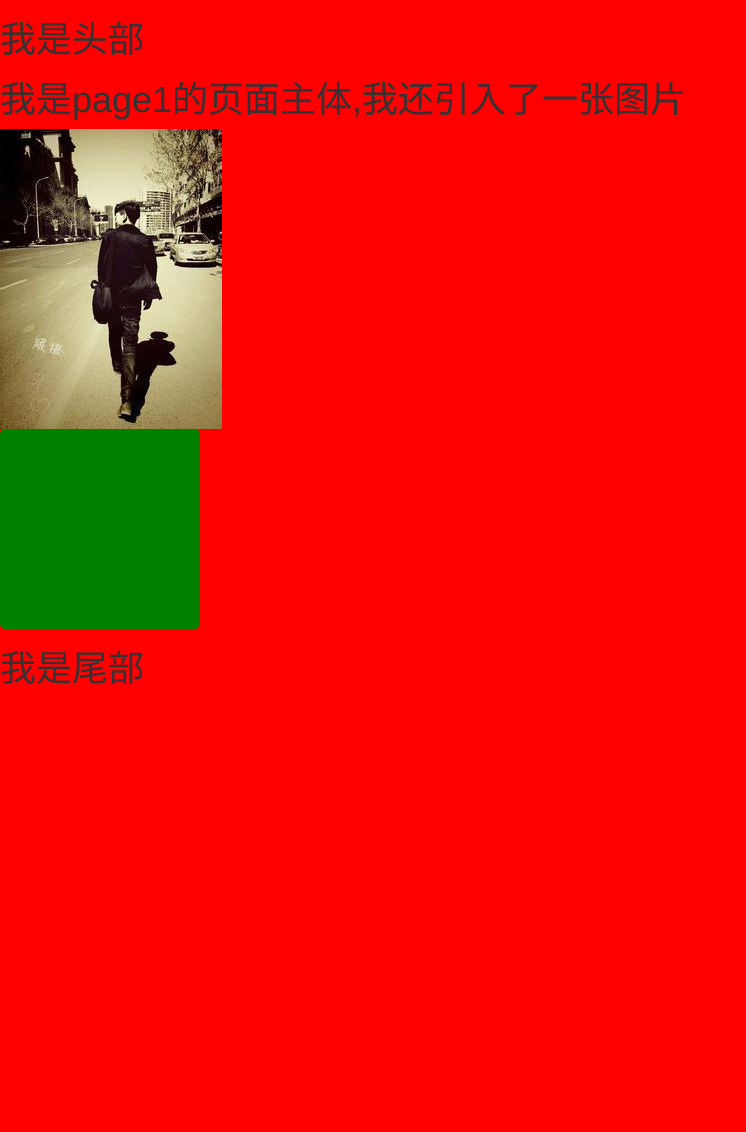
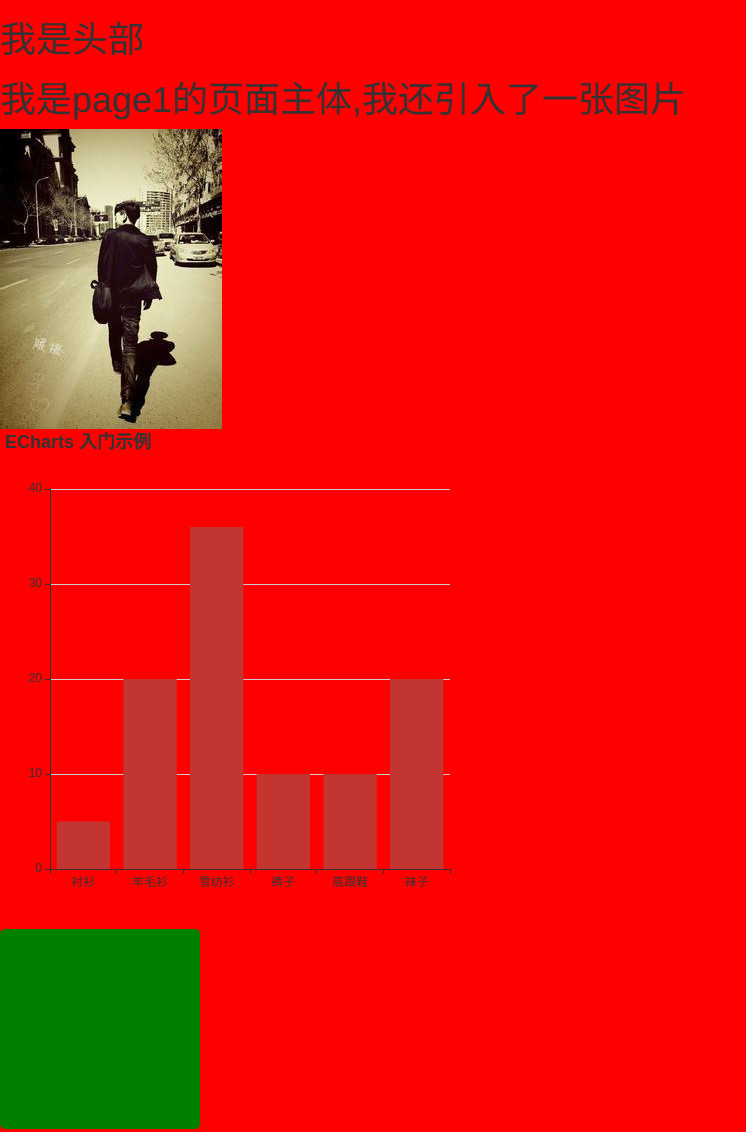
Before and after one commit to LiXingYv/webpacka, a website built with webpack: page page/page1.html in a window 1280 px wide. Shown: the top 1132 px of the page, without its empty margins (0-746 px from the left). Before the commit the page ends 800 px from the top, so only its background shows below. Built offline with nearby package versions, Linux system fonts and the light colour scheme.

Commit message:
优化公共代码提取

```diff
--- a/js/page1.js
+++ b/js/page1.js
@@ -5,9 +5,30 @@ import "../css/page1.css"
 import "../css/page1.less"
 import {baseUrl} from '../base/config/index.js'
 import Common from '../base/common/index.js'
-import {Device,Request,Native,Other,Str,Time,Url} from '../base/utils/index.js'
+import "./head.js"
+// import {Device,Request,Native,Other,Str,Time,Url} from '../base/utils/index.js'
+import echarts from "echarts/lib/echarts"
+import "echarts/lib/chart/bar"
+import 'echarts/lib/component/tooltip'
+import 'echarts/lib/component/title'
 console.log(baseUrl)
 
 $(".testless").css("backgroundColor","green");
 
-Common.aa();
+var echart1 = echarts.init(document.getElementById("aa"));
+echart1.setOption({
+    title: {
+        text: 'ECharts 入门示例'
+    },
+    tooltip: {},
+    xAxis: {
+        data: ['衬衫', '羊毛衫', '雪纺衫', '裤子', '高跟鞋', '袜子']
+    },
+    yAxis: {},
+    series: [{
+        name: '销量',
+        type: 'bar',
+        data: [5, 20, 36, 10, 10, 20]
+    }]
+});
+console.log(echart1);
--- a/package.json
+++ b/package.json
@@ -41,6 +41,7 @@
   },
   "dependencies": {
     "bootstrap": "^3.4.1",
+    "echarts": "^4.2.1",
     "jquery": "^1.12.4"
   }
 }
--- a/page/page1.html
+++ b/page/page1.html
@@ -3,7 +3,7 @@
 <%= require('html-loader!../templates/head.html') %>
 <h1>我是page1的页面主体,我还引入了一张图片</h1>
 <img src="<%= require('../assets/test.jpg') %>" alt="">
-<div id="aa"></div>
+<div id="aa" style="width:500px;height:500px;"></div>
 <div class="testless"></div>
 
 <%= require('html-loader!../templates/footer.html') %>
--- a/pageDefine/pages_b.js
+++ b/pageDefine/pages_b.js
@@ -9,7 +9,7 @@ pages = [
     new HtmlWebpackPlugin({
         filename:'page2.html',
         template:"page/page2.html",
-        chunks:['body2','vendor'],
+        chunks:['page2','vendor'],
         title:"page2",
         minify:{
             removeComments:true,//清除注释
--- a/webpack.config.js
+++ b/webpack.config.js
@@ -17,7 +17,9 @@ if (process.env.NODE_ENV === 'test') {
 let hmr = new webpack.HotModuleReplacementPlugin();
 
 const conf = {
-    entry: {},
+    entry: {
+
+    },
     output: {
         filename: devMode ? 'js/[name].js' : 'js/[name].[chunkhash:7].js',
         path: path.resolve(__dirname, 'dist'),
@@ -58,18 +60,24 @@ const conf = {
     optimization: {
         splitChunks: {//分离公共的js库
             cacheGroups: {
-                commons: {
+                /*commons: {
                     name: "commons",
                     chunks: "all",
                     minChunks: 2,
                     priority: 0
+                },*/
+                vendor: {//打包jquery和bootstrap到vendor.js
+                    name: 'vendor',
+                    test:/jquery|bootstrap/,
+                    chunks: "all",
+                    priority: 9
                 },
-                vendor: {
-                    name: 'vendor',
-                    test: /[\\/]node_modules[\\/]/,
+                /*echarts: {//单独打包echarts到echarts.js文件
+                    name: 'echarts',
+                    test: /echarts|zrender/,
                     chunks: "all",
                     priority: 10
-                }
+                }*/
             }
         }
     },
```
Also changed, not shown: README.md.
